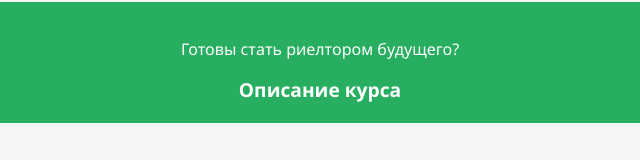
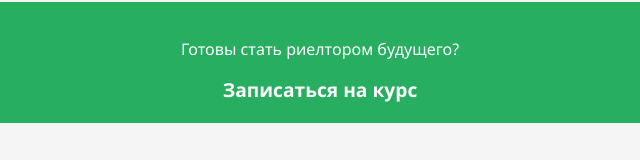
Before and after one commit to Nataly81-web/ai-realtor-landing, a plain HTML site: page index.html in a window 1280 px wide. Shown: the part 958-1118 px from the top of the page, 320-960 px from the left. Drawn offline with Linux system fonts and the light colour scheme.

Commit message:
Update index.html
ввела исправления в описании

```diff
--- a/index.html
+++ b/index.html
@@ -107,7 +107,7 @@
 
     <div class="cta">
       <p>Готовы стать риелтором будущего?</p>
-      <a href="https://t.me/Nataly81web" target="_blank">Описание курса</a>
+      <a href="https://t.me/natasold_world" target="_blank">Записаться на курс</a>
           </div>
   </div>
 
```
